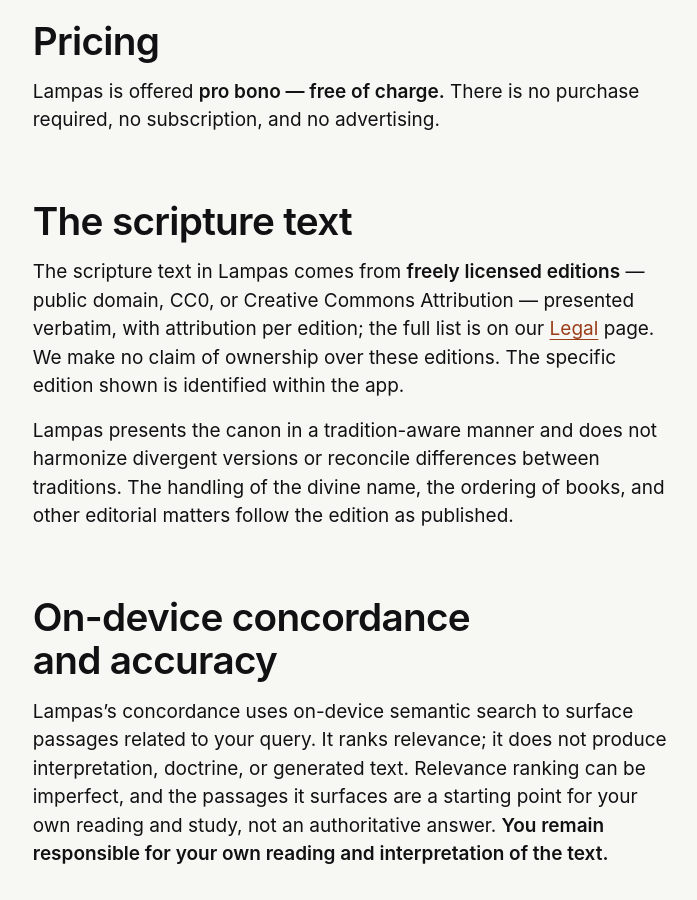
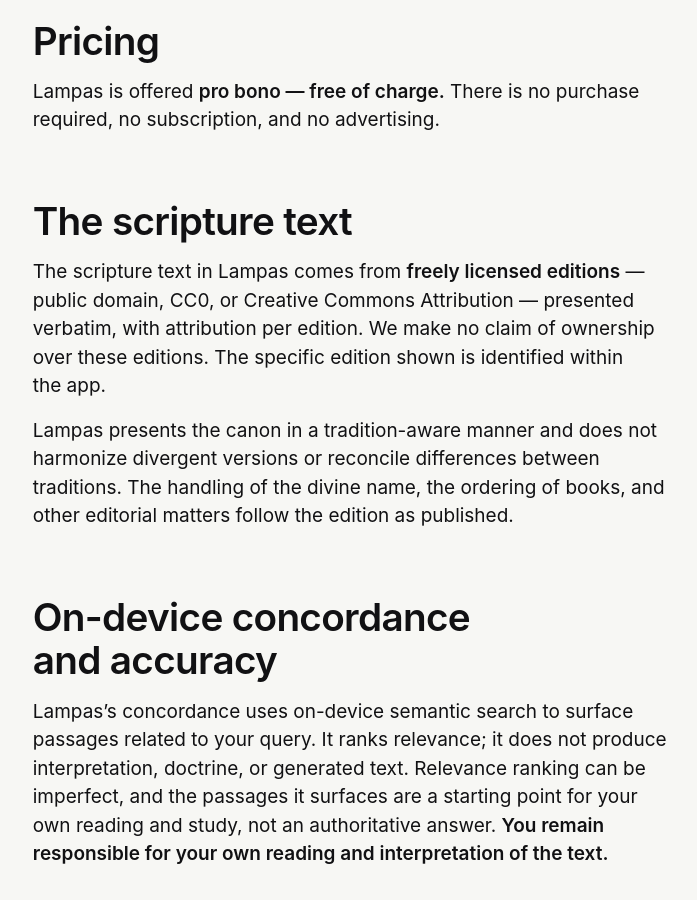
Before and after one commit to KhassinX/lampas-web, a Jekyll site: the page built from legal/terms.md, in a window 1280 px wide and 900 px high, scrolled down 1419 px. Shown: the whole window, without its empty margins (21-718 px from the left). Built offline with Jekyll 4.4.1, drawn with Linux system fonts in a browser that asks for light colours.

Commit message:
legal: terms sin «the full list is on our Legal page» (EN/ES)
La página Legal no lista todas las ediciones que trae la app; queda «with attribution per edition.»

Co-Authored-By: Claude Opus 5.5 <noreply@anthropic.com>
Claude-Session: https://claude.ai/code/session_01HcbMZm97AK2qBxhKYzgV1m

```diff
--- a/legal/terms.md
+++ b/legal/terms.md
@@ -41,7 +41,7 @@ Lampas is offered **pro bono — free of charge.** There is no purchase required
 
 ## The scripture text
 
-The scripture text in Lampas comes from **freely licensed editions** — public domain, CC0, or Creative Commons Attribution — presented verbatim, with attribution per edition; the full list is on our [Legal](/legal/) page. We make no claim of ownership over these editions. The specific edition shown is identified within the app.
+The scripture text in Lampas comes from **freely licensed editions** — public domain, CC0, or Creative Commons Attribution — presented verbatim, with attribution per edition. We make no claim of ownership over these editions. The specific edition shown is identified within the app.
 
 Lampas presents the canon in a tradition-aware manner and does not harmonize divergent versions or reconcile differences between traditions. The handling of the divine name, the ordering of books, and other editorial matters follow the edition as published.
 
```
Also changed, not shown: es/legal/terms.md (+1 -1 lines).
